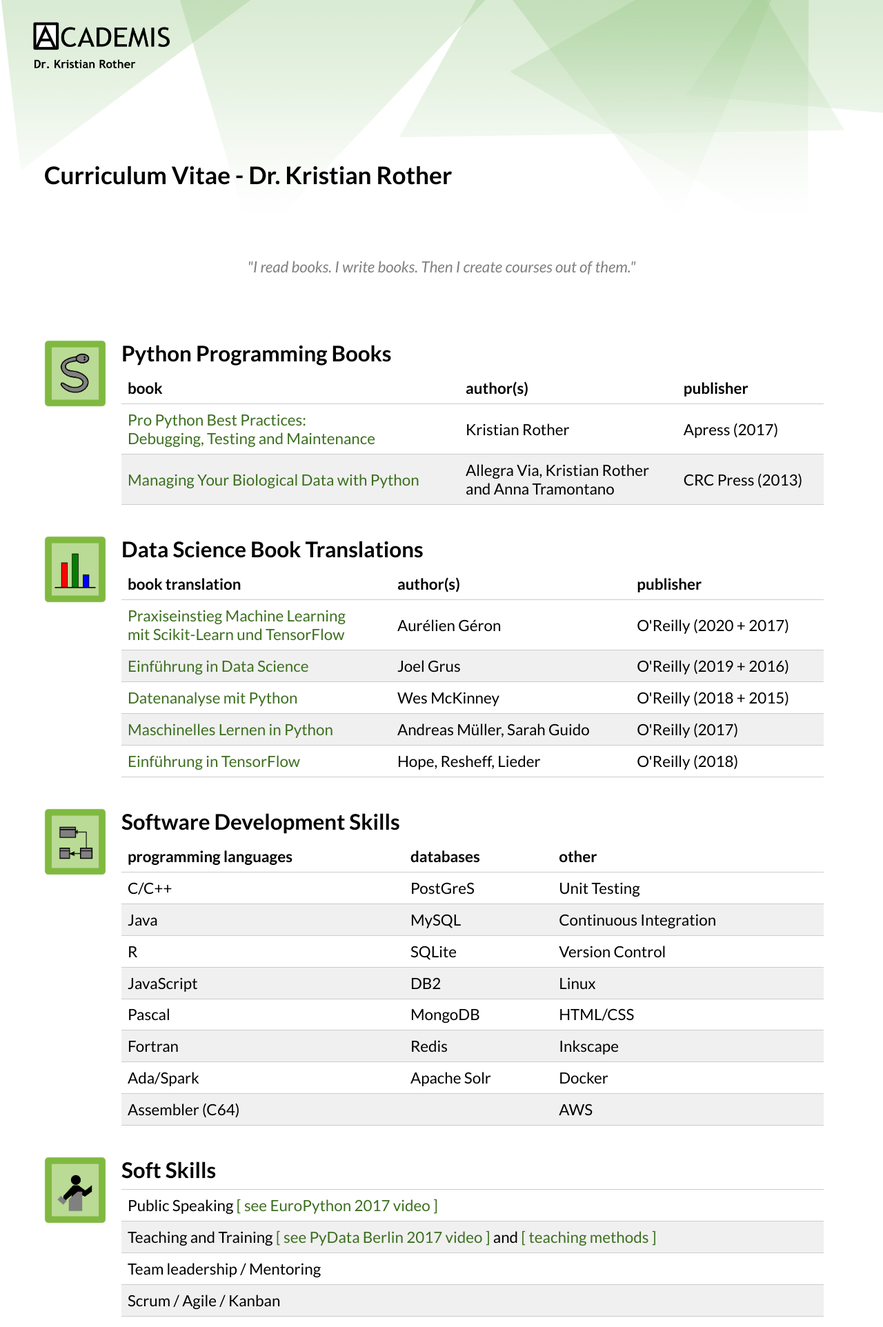
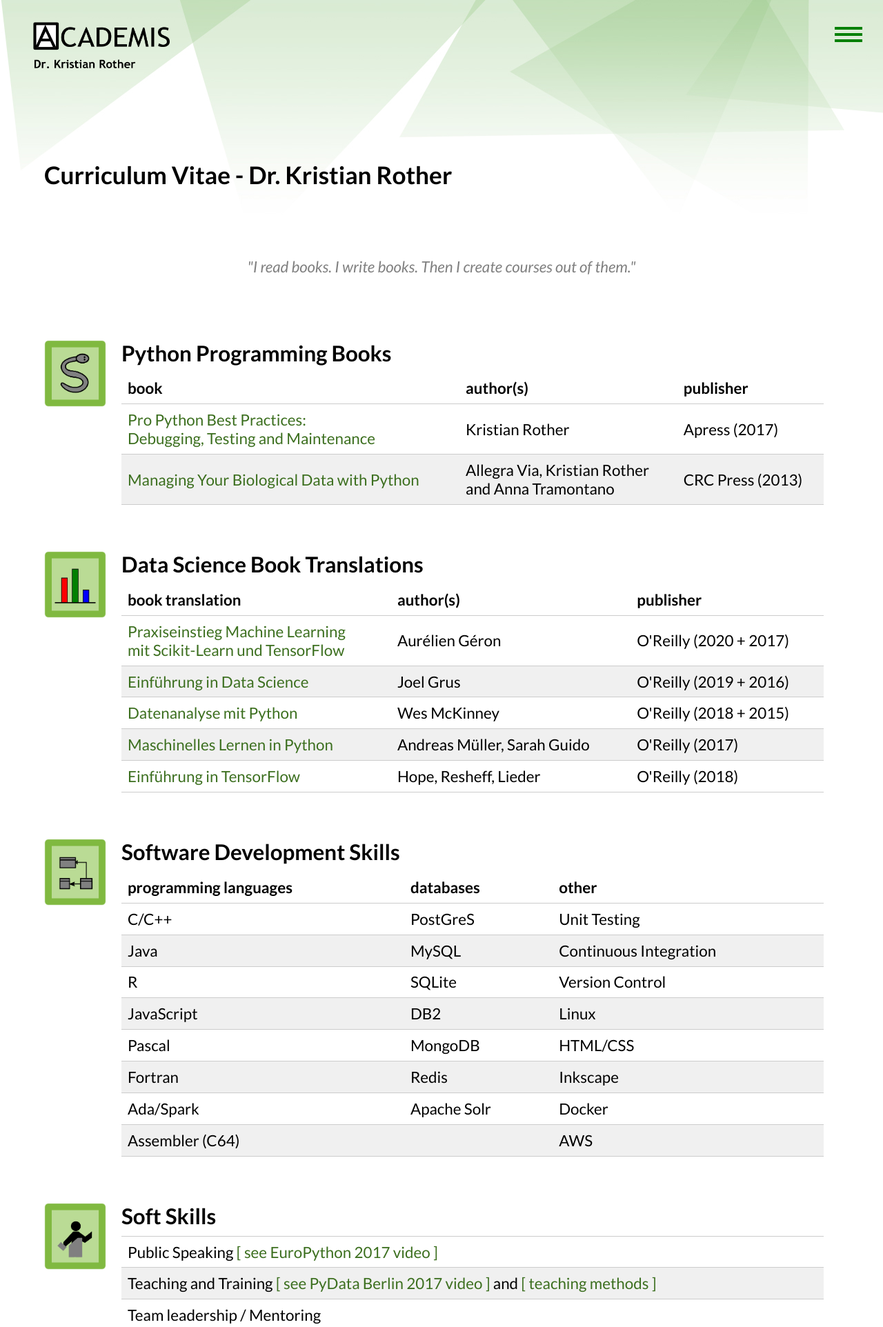
Before and after one commit to krother/academis_website, a Flask app: page /cv in a window 1280 px wide. Shown: the top 1924 px of the page at 69% size. Run offline with Flask 2, Linux system fonts and the light colour scheme; some libraries are stand-ins or nearby versions.

Commit message:
clean up

```diff
--- a/static/css/integrated.css
+++ b/static/css/integrated.css
@@ -9,7 +9,6 @@
     --line-color: rgba(0, 128, 0, 0.298);
     --main-text-color: #000000;
 }
-
 
 /* Listen */
 
@@ -212,8 +211,6 @@
 		border-bottom: 1px solid #efefef;
 	}
 
-
-
 	/* Tags */
 	ul.list-tags {
 		text-align: left;
@@ -244,7 +241,6 @@
 	}
 
 /* Medienobjekte */
-
 img.media-object {
 	max-width: 100%;
 }
@@ -261,17 +257,14 @@ table {
 .cv-wrapper table {
 	width: 100%;
 }
+.cv-wrapper ul.list-spectre li {
+    margin: 1em 1em 2em 0em;
+}
 th, td {
 	padding: 0.4em;
 	text-align: left;
 	border: solid #ccc;
 	border-width: 1px 0;
-}
-
-/* FIXME: width für alle Tabellen anpassen */
-
-td {
-	/* width: 70%; */
 }
 tr {
 	padding: 1em;
@@ -405,7 +398,6 @@ ul.list-spectre p {
 }
 
 li {
-	/* padding-bottom: 0.3em; */
 	padding-left: 2rem;
 }
 
@@ -432,7 +424,6 @@ a {
 	color: #3C6F1F;
 	text-decoration: none;
 }
-
 a:hover {
 	color: var(--hover-color);
 	-o-transition:     color .5s ease-out, background 1s ease-in;
@@ -442,7 +433,6 @@ a:hover {
 	/* ...and now override with proper CSS property */
 	transition:        color .5s ease-out, background 1s ease-in;
 }
-
 a.current {
 	color: var(--hover-color);
 }
@@ -503,19 +493,16 @@ img.media-head {
     cursor: pointer;
   }
 
-
 nav {
   position: fixed;
   top: 0px;
   right: 0px;
   display: flex;
-  z-index: 1000;
-  height: 100%;
   align-items: flex-start;
   overflow: scroll;
+  height: auto;
   transition: 0.4s ease-in;
 }
-
 .nav-container .toggler {
   position: absolute;
   top: 30px;
@@ -526,7 +513,6 @@ nav {
   height: 40px;
   opacity: 0;
 }
-
 .burger-menu {
     top: 30px;
     right: 30px;
@@ -538,7 +524,6 @@ nav {
     align-items: center;
     justify-content: center;
 }
-
 .burger-menu > div {
   position: relative;
   flex: none;
@@ -550,7 +535,6 @@ nav {
   justify-content: center;
   transition: all 0.4s ease;
 }
-
 .burger-menu > div::before,
 .burger-menu > div::after {
   content: '';
@@ -561,30 +545,23 @@ nav {
   height: 4px;
   background: inherit;
 }
-
 .burger-menu > div::after {
   top: 9px;
 }
-
 .nav-container .toggler:checked + .burger-menu > div {
   transform: rotate(135deg);
 }
-
 .nav-container .toggler:checked + .burger-menu > div:before,
 .nav-container .toggler:checked + .burger-menu > div:after {
   top: 0;
   transform: rotate(90deg);
 }
-
 .nav-container .toggler:checked:hover + .burger-menu > div {
   transform: rotate(135deg);
 }
-
 .nav-container{
   width: 100%;
-  height: 100%;
 }
-
 .menu {
   display: flex;
   flex-direction: column;
@@ -593,29 +570,23 @@ nav {
   width: 100%;
   height: 100%;
 }
-
 .menu ul {
   list-style: none;
 }
-
 .menu a {
   cursor: pointer;
   text-decoration: none;
 }
-
 .nav-container .toggler:checked ~ .menu {
   visibility: visible;
 }
-
 .nav-container .toggler:checked ~ .menu > div {
   transition-duration: 0.3s;
 }
-
 .nav-container .toggler:checked ~ .menu > div > div {
   opacity: 1;
   transition:  opacity 0.3s ease 0.3s;
 }
-
 .nav-container .menu > div {
   width: 100%;
   height: 100%;
@@ -624,7 +595,6 @@ nav {
   justify-content: center;
   transition: all 0.3s ease;
 }
-
 .nav-container .menu > div > div {
   margin: 3rem;
   max-width: 90vw;
@@ -632,34 +602,28 @@ nav {
   opacity: 0;
   transition: opacity 0.3s ease;
 }
-
 .menu-link, .show-more {
   width: 100%;
   list-style: none;
   color: var(--secondary-color);
   font-size: 1.4rem;
 }
-
 .menu-link li, .show-more li {
   border-bottom: 2px solid var(--line-color);
   padding: 10px;
   padding-left: 0;
 }
-
 .sub-menu-links {
 	padding-inline-start: 0;
 }
-
 .sub-menu-links > a > li{
   padding-left: 20px;
   font-size: 1rem;
   border-bottom: 2px solid var(--line-color);
 }
-
 .menu-link li:hover, .sub-menu-links > a > li:hover {
   color: var(--hover-color);
 }
-
 .nav-container .menu > div > div > ul > li > a {
   color: inherit;
   text-decoration: none;
@@ -668,22 +632,13 @@ nav {
 
 /******************* NAVBAR END *******************/
 
-/******************* CV WRAPPER START *******************/
 
-/* FIXME: Table in CV anpassen */
-/* .cv-wrapper ul li table tbody td {
-	width: 100%;
-} */
+/* FIXME: */
 .license-wrapper {
 	background-color: pink;
 }
 
-/******************* CV WRAPPER END *******************/
-
-
 /******************* FEEDBACK/TESTIMONIALS START *******************/
-
-/* Bonus */
 
 	/* Feedbackblock */
 
@@ -696,7 +651,6 @@ nav {
 		border-color: #ccc;
 		/* background-color: var(--bg-color); */
 	  }
-
 	/* FIXME: Version II */
 	.paragraph-feedback {
 		padding: 3px 1em;
@@ -758,14 +712,12 @@ footer {
     flex-direction: column;
     position: relative;
     background-color: var(--bg-color);
-	/* color: var(--footer-link-color); */
     padding: 2rem;
 }
 .footer-links {
     display: flex;
     justify-content: space-around;
 	align-items: flex-end;
-	/* color: #efefef; */
 }
 .footer-links p {
 	margin-block-start: 0;
@@ -782,11 +734,9 @@ footer {
 }
 .list-more li a {
     cursor: pointer;
-	/* color: var(--footer-link-color); */
 }
 .copyright {
     align-self: center;
-	/* align-self: flex-end; */
 }
 .copyright li {
 	padding: 0px 2rem;
@@ -794,7 +744,7 @@ footer {
 
 /******************* FOOTER END *******************/
 
-/******************* FIXME: MEDIA QUERIES START - RESPONSIVE DESIGN *******************/
+/******************* MEDIA QUERIES START - RESPONSIVE DESIGN *******************/
 
 @media (min-width: 1200px) and (max-width: 1342px) {
     nav {
@@ -964,8 +914,6 @@ footer {
 		background-image: none;
 	}
 
-
-
   }
 
   /* IPHONE SIZES */
@@ -1112,7 +1060,6 @@ footer {
 		background-image: none;
 	}
 
-
   }
 
   /******************* MEDIA QUERIES END *******************/
--- a/static/js/app.js
+++ b/static/js/app.js
@@ -11,6 +11,7 @@
             // e.preventDefault()
             // Weiterleitung zur Seite um 0.4s verzögern
             // console.log(link);
+            // toggle navbar z-index
             toggler.checked = false
         })
     })
--- a/templates/base.html
+++ b/templates/base.html
@@ -45,7 +45,7 @@
          FIXME: Seitenwechsel - Animation wird beim laden der nächsten Seite abgebrochen.
     -->
 
-        <!-- <nav>
+        <nav>
           <div class="nav-container">
               <input type="checkbox" class="toggler">
               <div class="burger-menu">
@@ -77,7 +77,7 @@
                   </div>
               </div>
           </div>
-      </nav> -->
+      </nav>
 
       <!-- NAVBAR END -->
 
```
